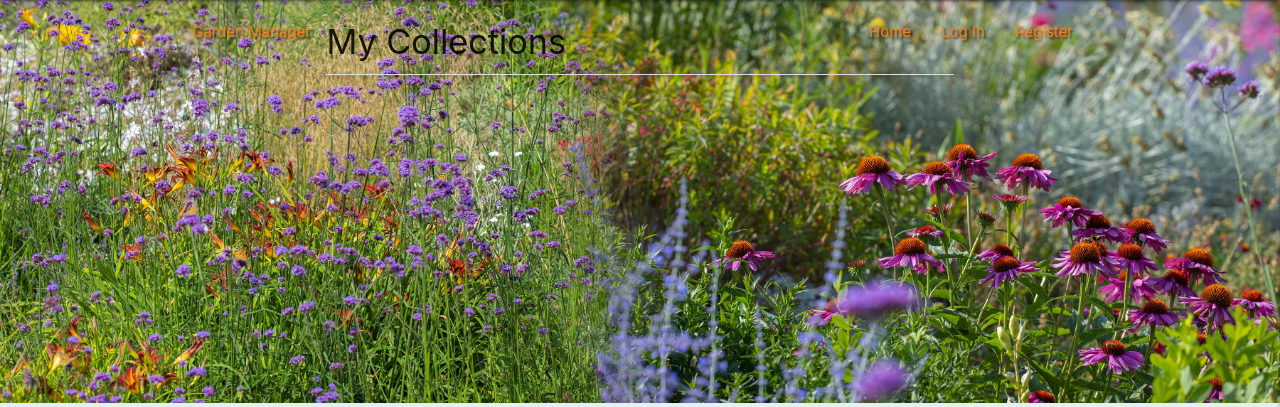
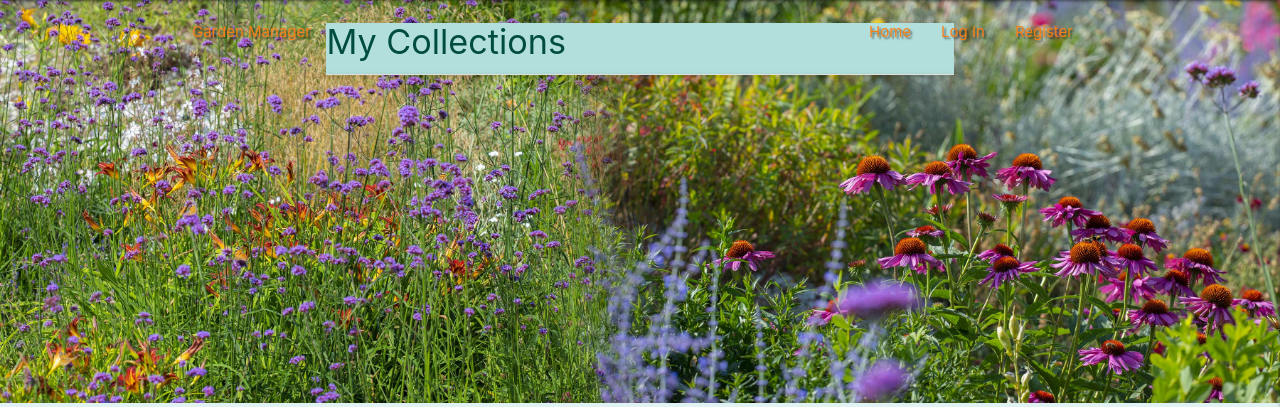
Before and after one commit to Readri205/MS3_Plant_Manager, a Flask app: page /get_collections in a window 1280 px wide. Shown: the part 64-471 px from the top of the page. Run offline with Flask 2, Linux system fonts and the light colour scheme; data that the repository does not hold is empty; some libraries are stand-ins or nearby versions.

Commit message:
Add more styles to html pages

```diff
--- a/templates/collections.html
+++ b/templates/collections.html
@@ -1,12 +1,12 @@
 {% extends 'base.html' %} {% block content %}
 
-<div class="container">
+<div class="container teal lighten-4 teal-text text-darken-4">
 <h4>My Collections</h4>
-<ul class="collapsible" data-collapsible="accordion">
+<ul class="collapsible teal-text text-darken-4" data-collapsible="accordion">
     {% for collection in collections %}
     {% if session.user|lower == collection.created_by|lower %}
     <li>
-        <div class="collapsible-header cap-text">
+        <div class="collapsible-header cap-text teal lighten-4">
             <div class="col s9">
                 <i class="fas fa-spa"></i>{{collection.collection_name}}
             </div>
--- a/templates/plants.html
+++ b/templates/plants.html
@@ -1,13 +1,13 @@
 {% extends 'base.html' %} {% block content %}
 
-<div class="container">
-<h5 class="teal-text text-darken-4">My Plants</h5>
+<div class="container teal lighten-4 teal-text text-darken-4">
+<h4>My Plants</h4>
 <ul class="collapsible" data-collapsible="accordion">
     {% for plant in plants %}
     {% if session.user|lower == plant.created_by|lower %}
     <li>
     <div class="collapsible-header teal lighten-4">
-        <div class="col s9 teal-text text-darken-4">
+        <div class="col s9">
             <i class="fas fa-spa"></i>{{plant.common_name}}
         </div>
         <div class="col s3">
--- a/templates/user_details.html
+++ b/templates/user_details.html
@@ -1,12 +1,12 @@
 {% extends 'base.html' %} {% block content %}
 
-<div class="container">
+<div class="container teal lighten-4 teal-text text-darken-4">
 <h4>My Details</h4>
 <ul class="collapsible" data-collapsible="accordion">
     {% for user in users %}
     {% if session.user|lower == user.username|lower %}
     <li>
-        <div class="collapsible-header cap-text">
+        <div class="collapsible-header cap-text teal lighten-4">
             <div class="col s9">
                 <i class="fas fa-spa"></i>{{user.first_name}} {{user.last_name}}
             </div>
```
Also changed, not shown: README.md.
